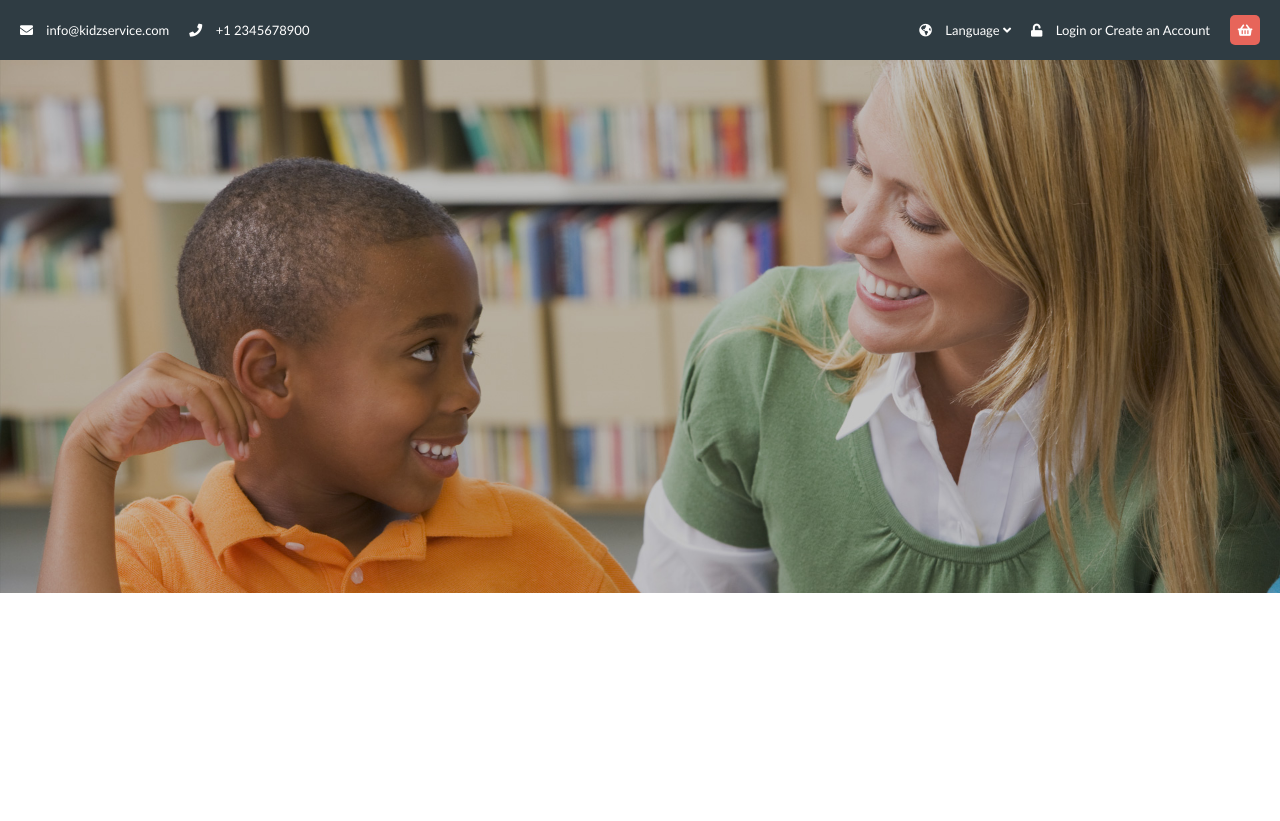
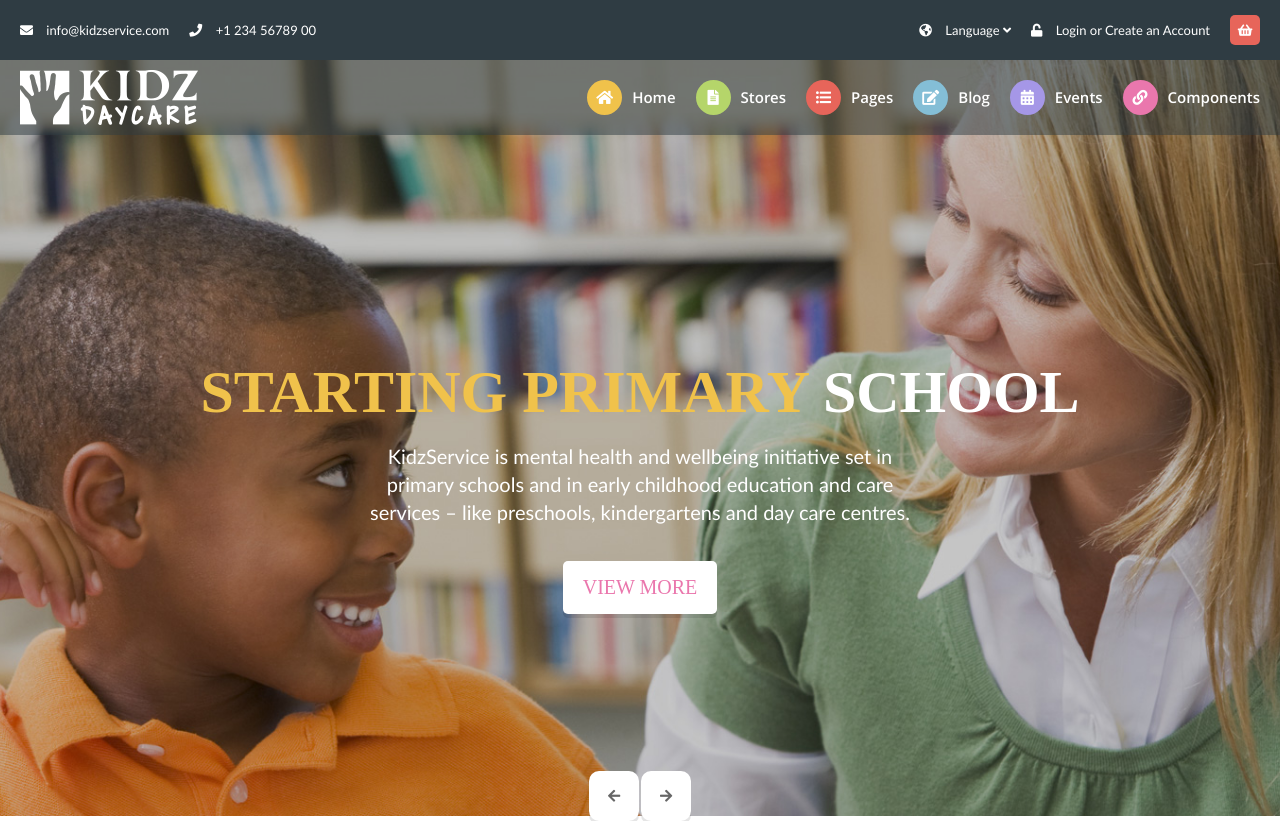
Before and after one commit to vangeliyyulia/Kids-Service, a website: page app/index.html in a window 1280 px wide. Before the commit the page ends 800 px from the top, so only its background shows below. Drawn offline with Linux system fonts and the light colour scheme; files that its build step writes are made by us from their sources; a web font is replaced by a local one.

Commit message:
Slider added

```diff
--- a/app/index.html
+++ b/app/index.html
@@ -19,7 +19,7 @@
             <li>
                 <a href="tel:+12345678900">
                     <i class="fas fa-phone"></i>
-                    <span>+1 2345678900</span>
+                    <span>+1 234 56789 00</span>
                 </a>
             </li>
         </ul>
@@ -45,23 +45,79 @@
         </div>
     </header>
     <main class="main">
-        <div class="hero">
-            <div class="hero__img-box">
-                <img src="img/hero-1.jpg" alt="SLide one">
-            </div>
         <nav class="nav">
-                <div class="nav__logo">
+            <a href="#" class="nav__logo">
                 <img src="img/logo.png" alt="logo">
-                </div>
+            </a>
             <ul class="nav__list">
                 <li>
                     <a href="#">
-                            <div></div>
+                        <div><i class="fas fa-home"></i></div>
+                        <span>Home</span>
+                    </a>
+                </li>
+                <li>
+                    <a href="#">
+                        <div><i class="fas fa-file-alt"></i></div>
+                        <span>Stores</span>
+                    </a>
+                </li>
+                <li>
+                    <a href="#">
+                        <div><i class="fas fa-list-ul"></i></div>
+                        <span>Pages</span>
+                    </a>
+                </li>
+                <li>
+                    <a href="#">
+                        <div><i class="fas fa-edit"></i></div>
+                        <span>Blog</span>
+                    </a>
+                </li>
+                <li>
+                    <a href="#">
+                        <div><i class="fas fa-calendar-alt"></i></div>
+                        <span>Events</span>
+                    </a>
+                </li>
+                <li>
+                    <a href="#">
+                        <div><i class="fas fa-link"></i></div>
+                        <span>Components</span>
                     </a>
                 </li>
             </ul>
         </nav>
+        <div class="slider">
+            <section class="slider__toggles">
+                <button class="slider__toggle slider__toggle--prev" type="button" onclick="currentSlide(1)">
+                    <i class="fas fa-arrow-left"></i>
+                    <span class="visually-hidden">Slider 1</span>
+                </button>
+                <button class="slider__toggle slider__toggle--next" type="button" onclick="currentSlide(2)">
+                        <i class="fas fa-arrow-right"></i>
+                    <span class="visually-hidden">Slider 2</span>
+                </button>
+            </section>
+            <div class="slider__list">
+                <div class="slider__item" style="background-image: url(img/hero-1.jpg)">
+                    <div class="slider__content">
+                        <h1 class="slider__heading"><span>Starting Primary</span> School</h1>
+                        <p class="slider__description">KidzService is mental health and wellbeing initiative set in primary schools and in early childhood education and care services – like preschools, kindergartens and day care centres.</p>
+                        <a href="#" class="btn btn--hero">View more</a>
+                    </div>
+                </div>
+                <div class="slider__item" style="background-image: url(img/hero-2.jpg)">
+                    <div class="slider__content">
+                        <h1 class="slider__heading"><span>Social and emotional</span> learning</h1>
+                        <p class="slider__description">KidzService is Supporting children’s social and emotional development.</p>
+                        <a href="#" class="btn btn--hero">View more</a>
+                    </div>
+                </div>
+            </div>
         </div>
     </main>
+
+    <script src="js/common.min.js"></script>
 </body>
 </html>
--- a/app/js/common.js
+++ b/app/js/common.js
@@ -0,0 +1,29 @@
+// Slider
+var slideIndex = 1;
+showSlides(slideIndex);
+
+// Next/previous controls
+function plusSlides(n) {
+  showSlides(slideIndex += n);
+}
+
+// Thumbnail image controls
+function currentSlide(n) {
+  showSlides(slideIndex = n);
+}
+
+function showSlides(n) {
+  var i;
+  var slides = document.getElementsByClassName("slider__item");
+  var dots = document.getElementsByClassName("slider__toggle");
+  if (n > slides.length) {slideIndex = 1}
+  if (n < 1) {slideIndex = slides.length}
+  for (i = 0; i < slides.length; i++) {
+      slides[i].style.display = "none";
+  }
+  for (i = 0; i < dots.length; i++) {
+      dots[i].className = dots[i].className.replace(" active", "");
+  }
+  slides[slideIndex-1].style.display = "block";
+  dots[slideIndex-1].className += " active";
+};
--- a/app/js/scripts.min.js
+++ b/app/js/scripts.min.js
@@ -0,0 +1 @@
+function plusSlides(e){showSlides(slideIndex+=e)}function currentSlide(e){showSlides(slideIndex=e)}function showSlides(e){var s,l=document.getElementsByClassName("slider__item"),d=document.getElementsByClassName("slider__toggle");for(e>l.length&&(slideIndex=1),e<1&&(slideIndex=l.length),s=0;s<l.length;s++)l[s].style.display="none";for(s=0;s<d.length;s++)d[s].className=d[s].className.replace(" active","");l[slideIndex-1].style.display="block",d[slideIndex-1].className+=" active"}var slideIndex=1;showSlides(slideIndex);
--- a/app/sass/base/_variables.scss
+++ b/app/sass/base/_variables.scss
@@ -1 +1,6 @@
 $red: #e7655a;
+$yellow: #f0c24b;
+$green: #b5d56a;
+$blue: #84bed6;
+$violet: #a597e7;
+$pink: #ea77ad;
--- /dev/null
+++ b/app/sass/components/_btn.scss
@@ -0,0 +1,22 @@
+.btn {
+    display: flex;
+    align-items: center;
+    justify-content: center;
+    padding: 1.5rem 2rem;
+    text-transform: uppercase;
+    font-family: "Dosis-SemiBold";
+    text-decoration: none;
+    border-radius: .5rem;
+    box-shadow: 0 4px 0 0 rgba(0, 0, 0, .1);
+    transition: opacity .5s;
+
+    &:hover {
+        opacity: .8;
+    }
+
+    &--hero {
+        background-color: #fff;
+        color: $pink;
+        font-size: 2rem;
+    }
+}
--- a/app/sass/components/_header.scss
+++ b/app/sass/components/_header.scss
@@ -10,6 +10,11 @@
         font-size: 1.3rem;
         line-height: 1;
         text-decoration: none;
+        transition: opacity .5s;
+
+        &:hover {
+            opacity: .8;
+        }
     }
 
     li {
--- /dev/null
+++ b/app/sass/components/_nav.scss
@@ -0,0 +1,75 @@
+.nav {
+    background-color: rgba(47, 60, 67, .5);
+    padding: 1rem 2rem;
+    display: flex;
+    align-items: center;
+    z-index: 50;
+    position: relative;
+
+    &__logo {
+        width: 17.8rem;
+        height: 5.5rem;
+    }
+
+    &__list {
+        display: flex;
+        align-items: center;
+        margin-left: auto;
+
+        li {
+            &:not(:last-child) {
+                margin-right: 2rem;
+            }
+
+            &:nth-child(1) a div {
+                background-color: $yellow;
+            }
+
+            &:nth-child(2) a div {
+                background-color: $green;
+            }
+
+            &:nth-child(3) a div {
+                background-color: $red;
+            }
+
+            &:nth-child(4) a div {
+                background-color: $blue;
+            }
+
+            &:nth-child(5) a div {
+                background-color: $violet;
+            }
+
+            &:nth-child(6) a div {
+                background-color: $pink;
+            }
+        }
+
+        a {
+            text-decoration: none;
+            font-family: 'OpenSans-Semibold';
+            font-size: 1.5rem;
+            line-height: 1;
+            color: #fff;
+            display: flex;
+            align-items: center;
+            transition: opacity .5s;
+
+            &:hover {
+                opacity: .8;
+            }
+
+            div {
+                width: 3.5rem;
+                height: 3.5rem;
+                border-radius: 50%;
+                display: flex;
+                align-items: center;
+                justify-content: center;
+                margin-right: 1rem;
+            }
+        }
+    }
+
+}
--- /dev/null
+++ b/app/sass/components/_slider.scss
@@ -0,0 +1,75 @@
+.slider {
+    width: 100%;
+    position: relative;
+    z-index: 0;
+    margin-top: -7.5rem;
+
+    &__content {
+        display: flex;
+        flex-direction: column;
+        align-items: center;
+        color: #fff;
+        text-align: center;
+    }
+
+    &__heading {
+        font-family: "Dosis-ExtraBold";
+        text-transform: uppercase;
+        font-size: 6rem;
+        line-height: 1;
+        padding-top: 30.2rem;
+        margin-bottom: 2rem;
+
+        & span {
+            color: $yellow;
+        }
+    }
+
+    &__description {
+        font-family: "Lato-Regular";
+        font-size: 2rem;
+        line-height: 1.4;
+        max-width: 57rem;
+        margin-bottom: 3.5rem;
+    }
+}
+
+.slider__toggles {
+    display: flex;
+    justify-content: center;
+    align-items: center;
+    position: absolute;
+    top: 94%;
+    left: 50%;
+    transform: translateX(-50%);
+}
+
+.slider__toggle {
+    width: 5rem;
+    height: 5rem;
+    border-radius: 1rem;
+    box-shadow: 0 4px 0 0 rgba(0, 0, 0, .1);
+    cursor: pointer;
+    border: none;
+    background-color: #fff;
+    color: #666;
+    font-size: 1.4rem;
+    display: flex;
+    justify-content: center;
+    align-items: center;
+    transition: opacity .5s;
+
+    &:hover {
+        opacity: .8;
+    }
+
+    &--prev {
+        margin-right: .2rem;
+    }
+}
+
+.slider__item {
+    background-size: cover;
+    background-position: center top;
+    min-height: 75.6rem;
+}
--- a/app/sass/main.scss
+++ b/app/sass/main.scss
@@ -7,3 +7,6 @@
 @import 'base/variables';
 
 @import 'components/header';
+@import 'components/slider';
+@import 'components/nav';
+@import 'components/btn';
```
Also changed, not shown: app/css/main.min.css, app/img/kids.png (added), app/js/common.min.js, 1 other file. Lines whose indentation alone changed are shown as unchanged.
